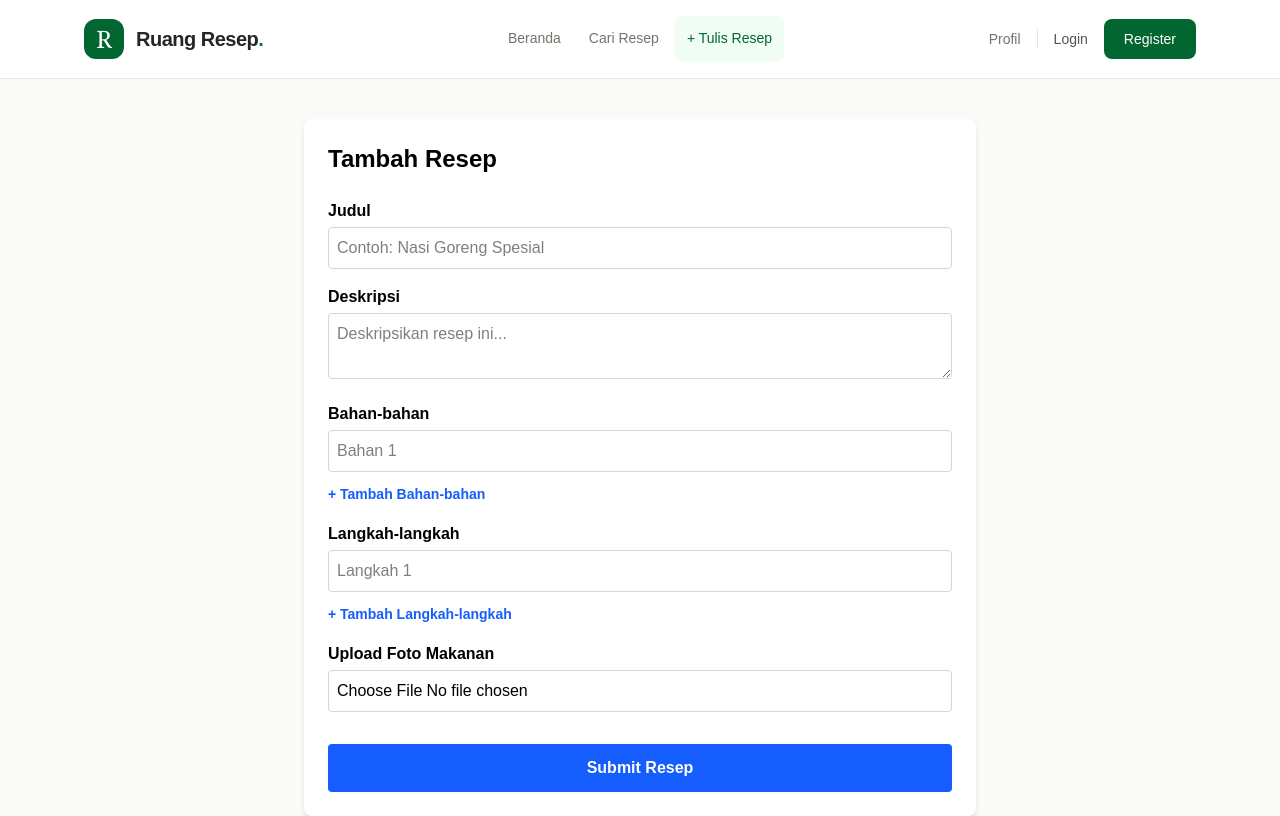
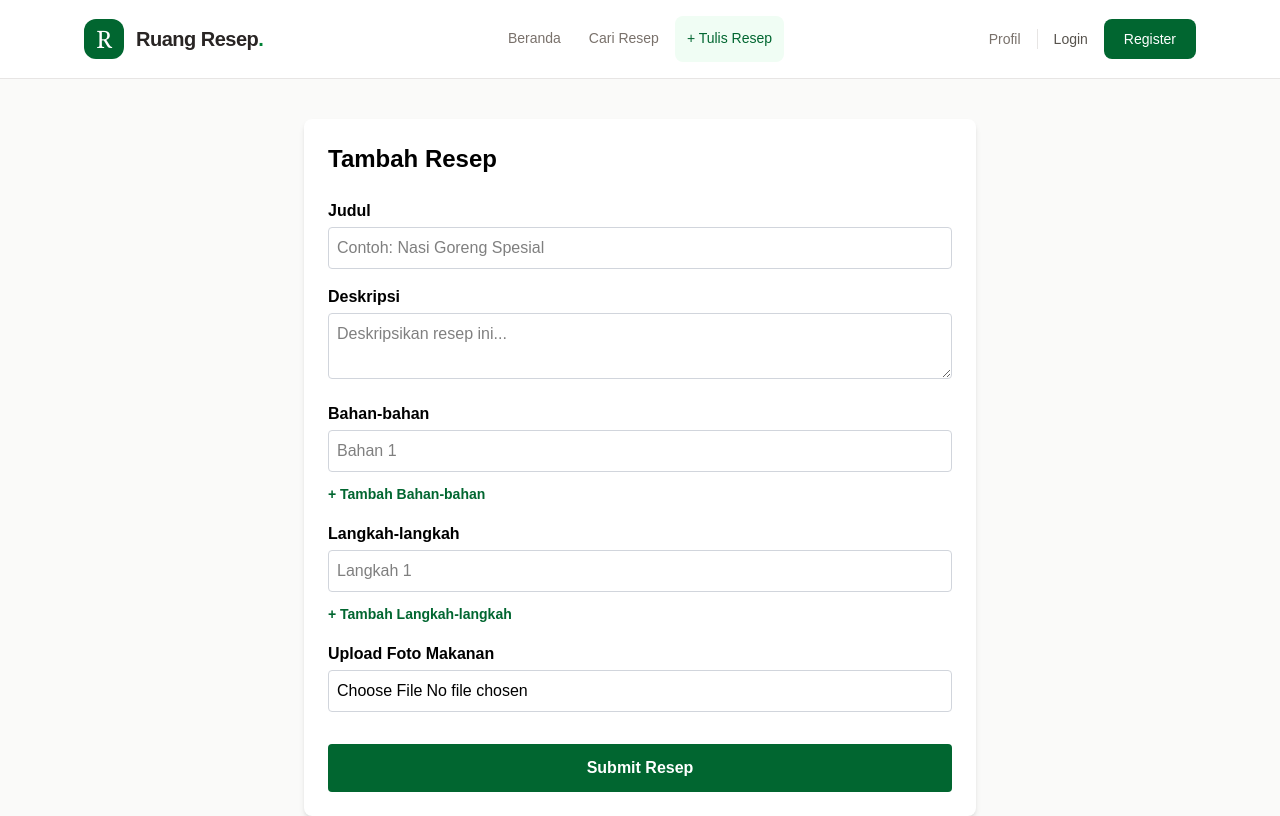
Before and after one commit to DafferNx/tubes-web-rongawi, a Next.js app: page /add-recipe in a window 1280 px wide. Built offline with nearby package versions, Linux system fonts and the light colour scheme.

Commit message:
change add-recipe color

```diff
--- a/src/app/add-recipe/page.jsx
+++ b/src/app/add-recipe/page.jsx
@@ -34,7 +34,7 @@ function DynamicInput({ title, items, placeholder, onChange }) {
       <button
         type="button"
         onClick={handleAddInput}
-        className="text-blue-600 text-sm font-bold mt-1"
+        className="text-green-800 text-sm font-bold mt-1"
       >+ Tambah {title}</button>
 
     </div>
@@ -113,7 +113,7 @@ export default function AddRecipePage() {
 
         <button
           type="submit"
-          className="w-full bg-blue-600 text-white p-3 rounded font-bold hover:bg-blue-700 mt-4"
+          className="w-full bg-green-800 text-white p-3 rounded font-bold hover:bg-blue-700 mt-4"
         >Submit Resep</button>
 
       </form>
```
